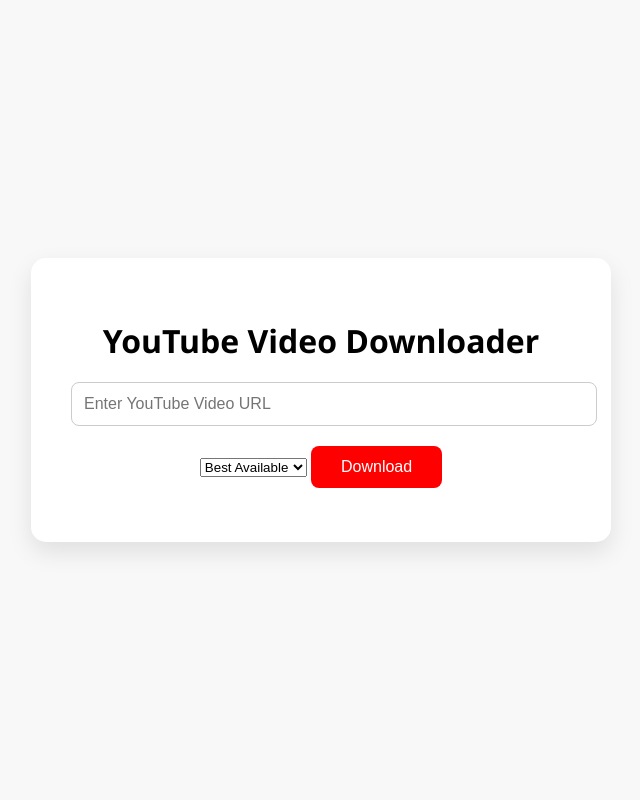
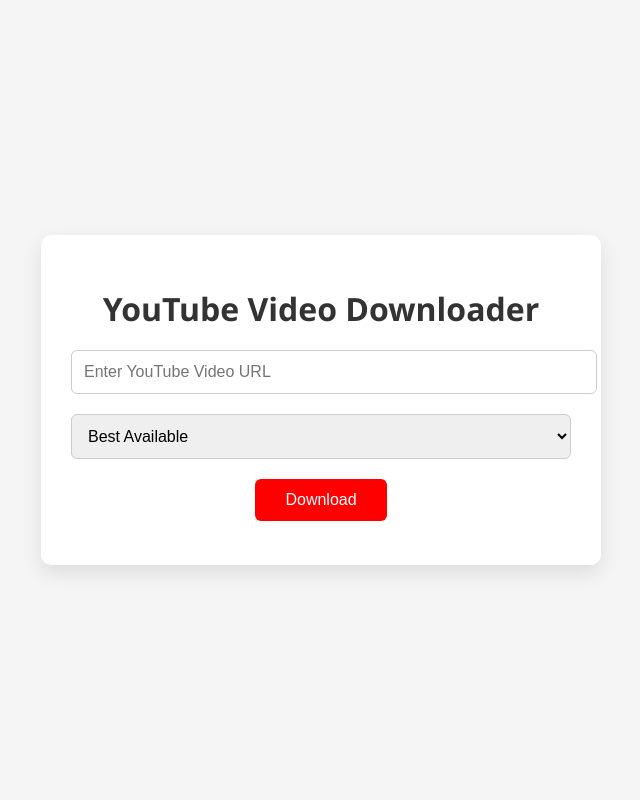
Before and after one commit to kislay-yadav/YouTube-, a Flask app: page / in a window 1280 px wide. Shown: the whole page, without its empty margins (319-959 px from the left). Run offline with Flask 3, Linux system fonts and the light colour scheme.

Commit message:
Update style.css

```diff
--- a/static/style.css
+++ b/static/style.css
@@ -1,6 +1,6 @@
 body {
   font-family: 'Segoe UI', sans-serif;
-  background: #f8f8f8;
+  background: #f5f5f5;
   margin: 0;
   display: flex;
   justify-content: center;
@@ -9,49 +9,50 @@
 }
 
 .container {
-  background: #fff;
-  padding: 40px;
-  border-radius: 15px;
-  box-shadow: 0 10px 25px rgba(0, 0, 0, 0.1);
+  background: white;
+  padding: 30px;
+  border-radius: 10px;
+  box-shadow: 0 8px 20px rgba(0,0,0,0.1);
   text-align: center;
-  width: 90%;
+  width: 100%;
   max-width: 500px;
 }
 
 h1 {
   margin-bottom: 20px;
+  color: #333;
 }
 
-input {
+input, select {
   width: 100%;
   padding: 12px;
   margin-bottom: 20px;
+  border-radius: 6px;
+  border: 1px solid #ccc;
   font-size: 16px;
-  border: 1px solid #ccc;
-  border-radius: 8px;
 }
 
 button {
+  background: #ff0000;
+  color: white;
+  border: none;
   padding: 12px 30px;
   font-size: 16px;
-  background-color: #ff0000;
-  color: white;
-  border: none;
-  border-radius: 8px;
+  border-radius: 6px;
   cursor: pointer;
 }
 
 button:hover {
-  background-color: #cc0000;
+  background: #cc0000;
 }
 
 .loader {
   border: 4px solid #f3f3f3;
-  border-top: 4px solid #ff0000;
+  border-top: 4px solid red;
   border-radius: 50%;
   width: 30px;
   height: 30px;
-  margin: 10px auto;
+  margin: 15px auto;
   animation: spin 1s linear infinite;
 }
 
@@ -63,5 +64,5 @@
 #message {
   margin-top: 10px;
   font-size: 14px;
-  color: #333;
+  color: #444;
 }
```
